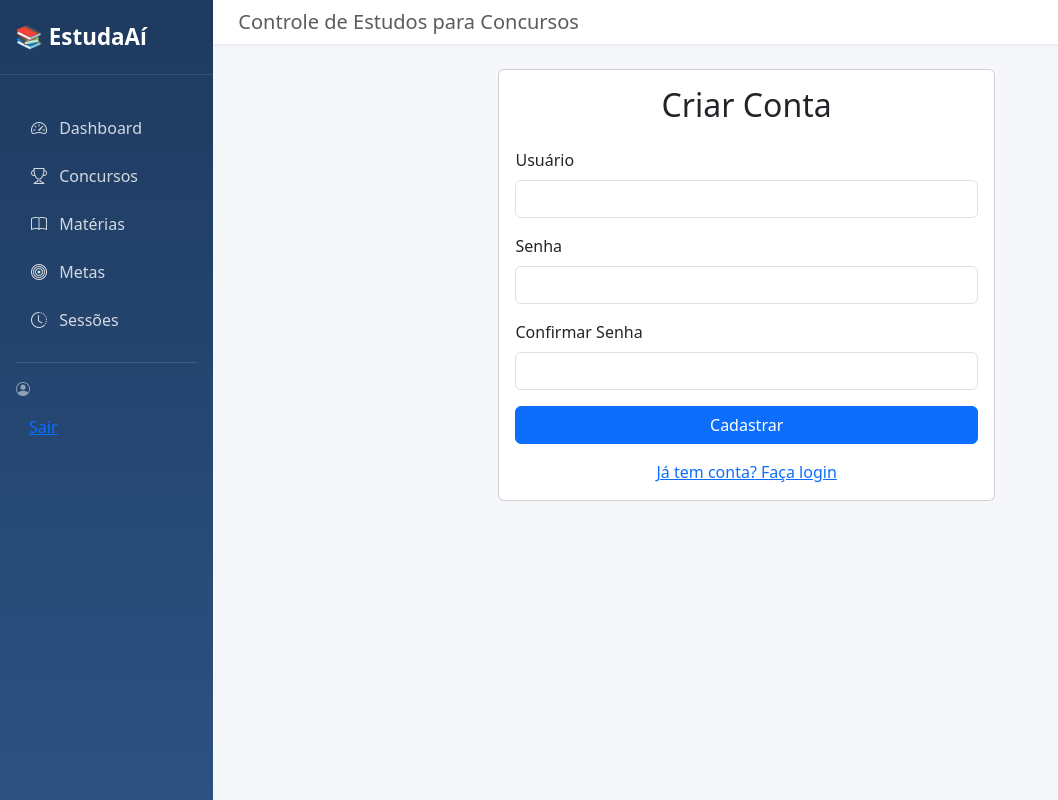
After one commit to Ledka21/ProjetoEstudaAi, a Django app: page /registro/ in a window 1280 px wide. The commit adds this page. Shown: the whole page, without its empty margins (0-1058 px from the left). Run offline with Django 5.2, Linux system fonts and the light colour scheme.

Commit message:
Corrige logout e adiciona cadastro de usuários

```diff
--- a/concurso_estudos/core/urls.py
+++ b/concurso_estudos/core/urls.py
@@ -19,7 +19,8 @@ urlpatterns = [
     path('concursos/<int:pk>/editar/', views.editar_concurso, name='editar_concurso'),
     path('concursos/<int:pk>/excluir/', views.excluir_concurso, name='excluir_concurso'),
     path('logout/', views.logout_view, name='logout'),
-        path('concursos/<int:pk>/', views.detalhe_concurso, name='detalhe_concurso'),
+    path('registro/', views.registro_view, name='registro'),
+    path('concursos/<int:pk>/', views.detalhe_concurso, name='detalhe_concurso'),
     path('materias/<int:pk>/', views.detalhe_materia, name='detalhe_materia'),
     path('topicos/<int:pk>/', views.detalhe_topico, name='detalhe_topico'),
 
--- a/concurso_estudos/core/views.py
+++ b/concurso_estudos/core/views.py
@@ -210,9 +210,23 @@ def excluir_concurso(request, pk):
         return redirect('core:lista_concursos')
     return render(request, 'core/concurso_confirm_delete.html', {'concurso': concurso})
 
+from django.contrib.auth.forms import UserCreationForm
+
 def logout_view(request):
-    logout(request)
-    return redirect('login')
+    if request.method == 'POST':
+        logout(request)
+        return redirect('login')
+    return redirect('core:dashboard')
+
+def registro_view(request):
+    if request.method == 'POST':
+        form = UserCreationForm(request.POST)
+        if form.is_valid():
+            form.save()
+            return redirect('login')
+    else:
+        form = UserCreationForm()
+    return render(request, 'core/registro.html', {'form': form})
 
 from .models import Subtopico
 from .forms import MateriaForm, TopicoForm, SubtopicoForm
--- a/concurso_estudos/templates/core/base.html
+++ b/concurso_estudos/templates/core/base.html
@@ -113,9 +113,10 @@
                     <i class="bi bi-person-circle"></i>
                     {{ user.username }}
                 </div>
-                                <a href="{% url 'core:logout' %}" class="nav-link">
-                    <i class="bi bi-box-arrow-right"></i> Sair
-                </a>
+                        <form method="POST" action="{% url 'core:logout' %}" style="display:inline;">
+                            {% csrf_token %}
+                            <button type="submit" class="btn btn-link">Sair</button>
+                        </form>
             </div>
         </div>
 
--- /dev/null
+++ b/concurso_estudos/templates/core/registro.html
@@ -0,0 +1,37 @@
+{% extends 'core/base.html' %}
+
+{% block content %}
+<div class="row justify-content-center">
+    <div class="col-md-6">
+        <div class="card">
+            <div class="card-body">
+                <h2 class="text-center mb-4">Criar Conta</h2>
+                <form method="POST">
+                    {% csrf_token %}
+                    {% if form.errors %}
+                        <div class="alert alert-danger">
+                            Verifique os campos abaixo.
+                        </div>
+                    {% endif %}
+                    <div class="mb-3">
+                        <label class="form-label">Usuário</label>
+                        <input type="text" name="username" class="form-control" required>
+                    </div>
+                    <div class="mb-3">
+                        <label class="form-label">Senha</label>
+                        <input type="password" name="password1" class="form-control" required>
+                    </div>
+                    <div class="mb-3">
+                        <label class="form-label">Confirmar Senha</label>
+                        <input type="password" name="password2" class="form-control" required>
+                    </div>
+                    <button type="submit" class="btn btn-primary w-100">Cadastrar</button>
+                </form>
+                <div class="text-center mt-3">
+                    <a href="{% url 'login' %}">Já tem conta? Faça login</a>
+                </div>
+            </div>
+        </div>
+    </div>
+</div>
+{% endblock %}
```
Also changed, not shown: concurso_estudos/templates/registration/login.html (added, +28 -0 lines).
